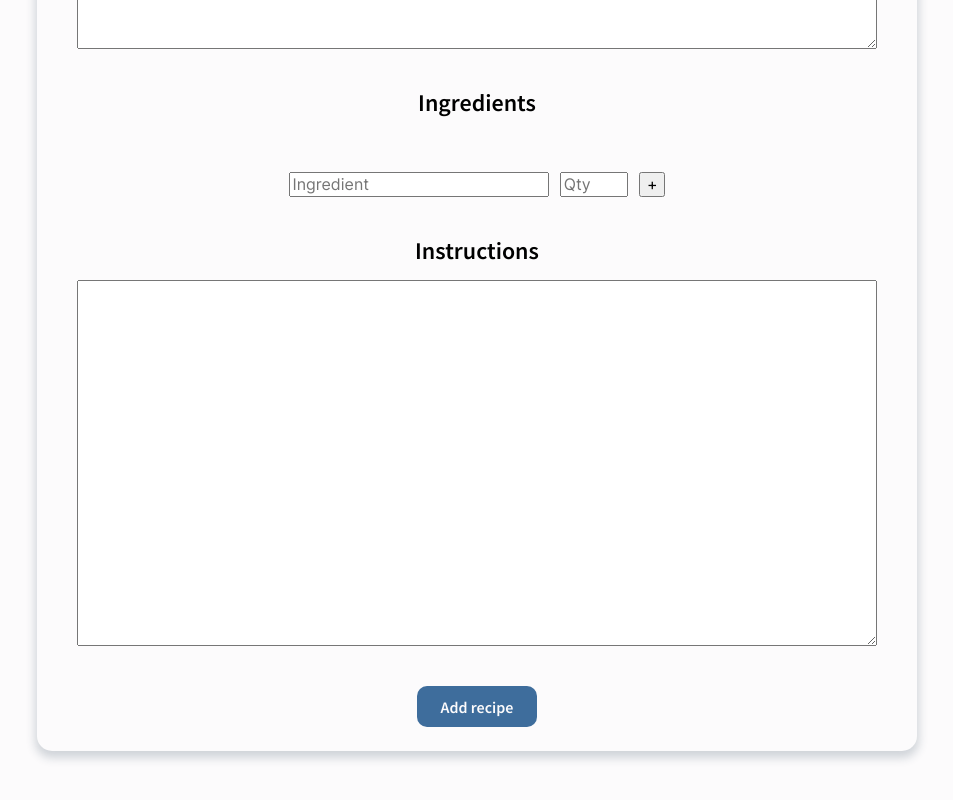
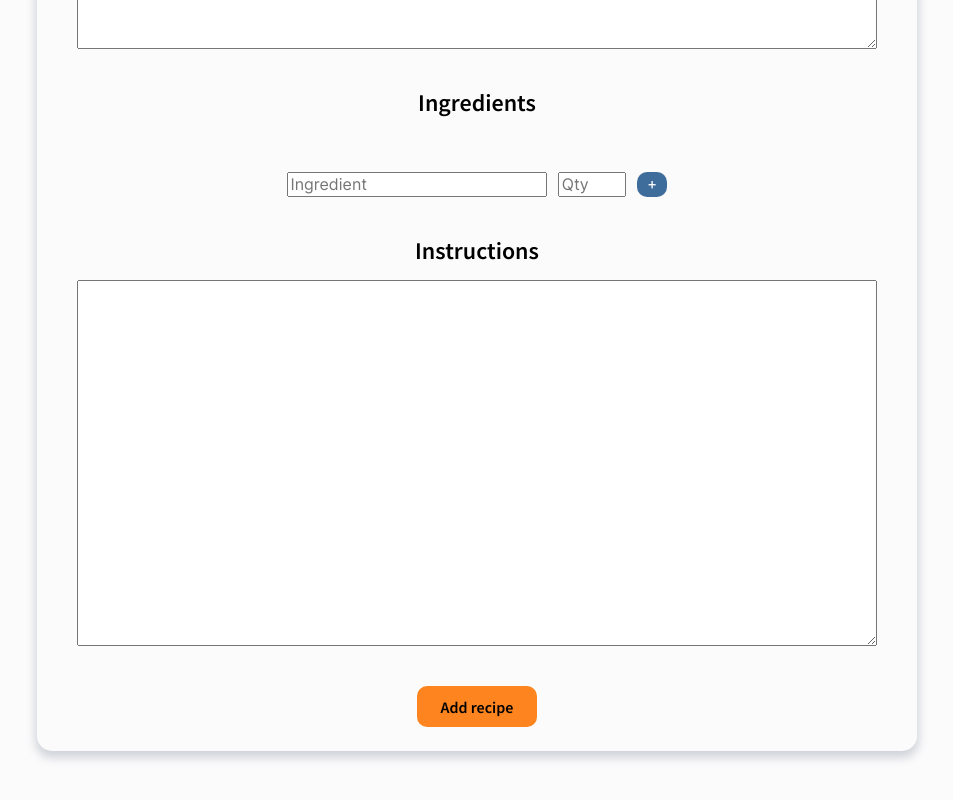
Before and after one commit to Qusz/vue-recipe-app, a Vue app: page /add-recipe in a window 1280 px wide. Shown: the part 540-1340 px from the top of the page, without its empty margins (163-1116 px from the left). Built offline with nearby package versions, Linux system fonts and the light colour scheme.

Commit message:
adds buttons styling

```diff
--- a/src/assets/styles/sass/base/_vars.scss
+++ b/src/assets/styles/sass/base/_vars.scss
@@ -18,6 +18,7 @@ $spacer-m: 2.5rem;
 $spacer-s: 1.5rem;
 $spacer-xs: 1rem;
 $spacer-xxs: .7rem;
+$spacer-xxxs: .4rem;
 
 
 
--- a/src/assets/styles/sass/components/BaseButton.scss
+++ b/src/assets/styles/sass/components/BaseButton.scss
@@ -1,9 +1,8 @@
 @use '../base/' as *;
 
-.btn {
+@mixin btn {
   border: none;
   border-radius: 10px;
-  padding: $spacer-xxs $spacer-s;
   cursor: pointer;
 
   font-family: 'Source Sans 600';
@@ -24,6 +23,20 @@
     }
 }
 
+.btn {
+  @include btn;
+}
+
+.btn-m {
+  @include btn;
+  padding: $spacer-xxs $spacer-s;
+}
+
+.btn-s {
+  @include btn;
+  padding: 0 $spacer-xxs;
+}
+
 .btn-accent {
   @include btn-color($clr-accent, $clr-black);
 }
--- a/src/components/BaseButton.vue
+++ b/src/components/BaseButton.vue
@@ -1,5 +1,5 @@
 <template>
-  <button class="btn">
+  <button class="btn-m">
     {{ content }}
   </button>
 </template>
--- a/src/views/AddRecipe.vue
+++ b/src/views/AddRecipe.vue
@@ -49,12 +49,12 @@
             >
               {{ item.ingredient }}, {{ item.qty }}
 
-              <button
+              <BaseButton
                 @click="removeIngredient(i)"
-                class=""
+                :content="'x'"
+                class="btn-s btn-secondary"
               >
-                -
-              </button>
+              </BaseButton>
             </li>
           </ul>
 
@@ -71,13 +71,13 @@
               class="add-recipe__ingredient-qty"
               placeholder="Qty"
             >
-            <button
+            <BaseButton
               @click.prevent="addIngredient()"
+              :content="'+'"
               type="submit"
-              class=""
+              class="btn-s btn-secondary"
             >
-              +
-            </button>
+            </BaseButton>
           </form>
         </div>
       </div>
@@ -97,11 +97,12 @@
         </textarea>
       </div>
 
-      <button
-        class="btn btn-secondary add-recipe__button"
-        @click="submitRecipe()">
-        Add recipe
-      </button>
+      <BaseButton
+        @click="submitRecipe()"
+        :content="'Add recipe'"
+        class="btn-m btn-accent add-recipe__button"
+      >
+      </BaseButton>
     </section>
   </div>
 
@@ -110,9 +111,11 @@
 <script>
 
 import Server from '@/APIs/ServerAPI.js'
+import BaseButton from '@/components/BaseButton.vue';
 
 export default {
   name: 'AddRecipe',
+  components: {BaseButton},
   data() {
     return {
       name: "",
--- a/src/views/HomeView.vue
+++ b/src/views/HomeView.vue
@@ -5,7 +5,7 @@
     <router-link class="home__add-button" :to="{ name: 'AddRecipe'}">
       <BaseButton
       :content="'Add New Recipe'"
-      class="btn-accent"
+      class="btn-m btn-accent"
       >
     </BaseButton>
    </router-link>
--- a/src/views/RecipeView.vue
+++ b/src/views/RecipeView.vue
@@ -25,12 +25,12 @@
       <p class="recipe__instructions">
         {{ this.recipes.instructions }}
       </p>
-      <button
-        class=""
+      <BaseButton
         @click="this.deleteRecipe()"
+        :content="'Delete recipe'"
+        class="btn-m btn-accent"
       >
-        Delete recipe
-      </button>
+      </BaseButton>
     </section>
   </div>
 </template>
@@ -39,9 +39,11 @@
 <script>
 
 import Server from '@/APIs/ServerAPI.js'
+import BaseButton from '@/components/BaseButton.vue';
 
 export default {
   name: 'RecipeView',
+  components: { BaseButton },
   props: {
     id: {
       type: Number
```
Also changed, not shown: 1 other file (tests, documents, lock files or other folders).
